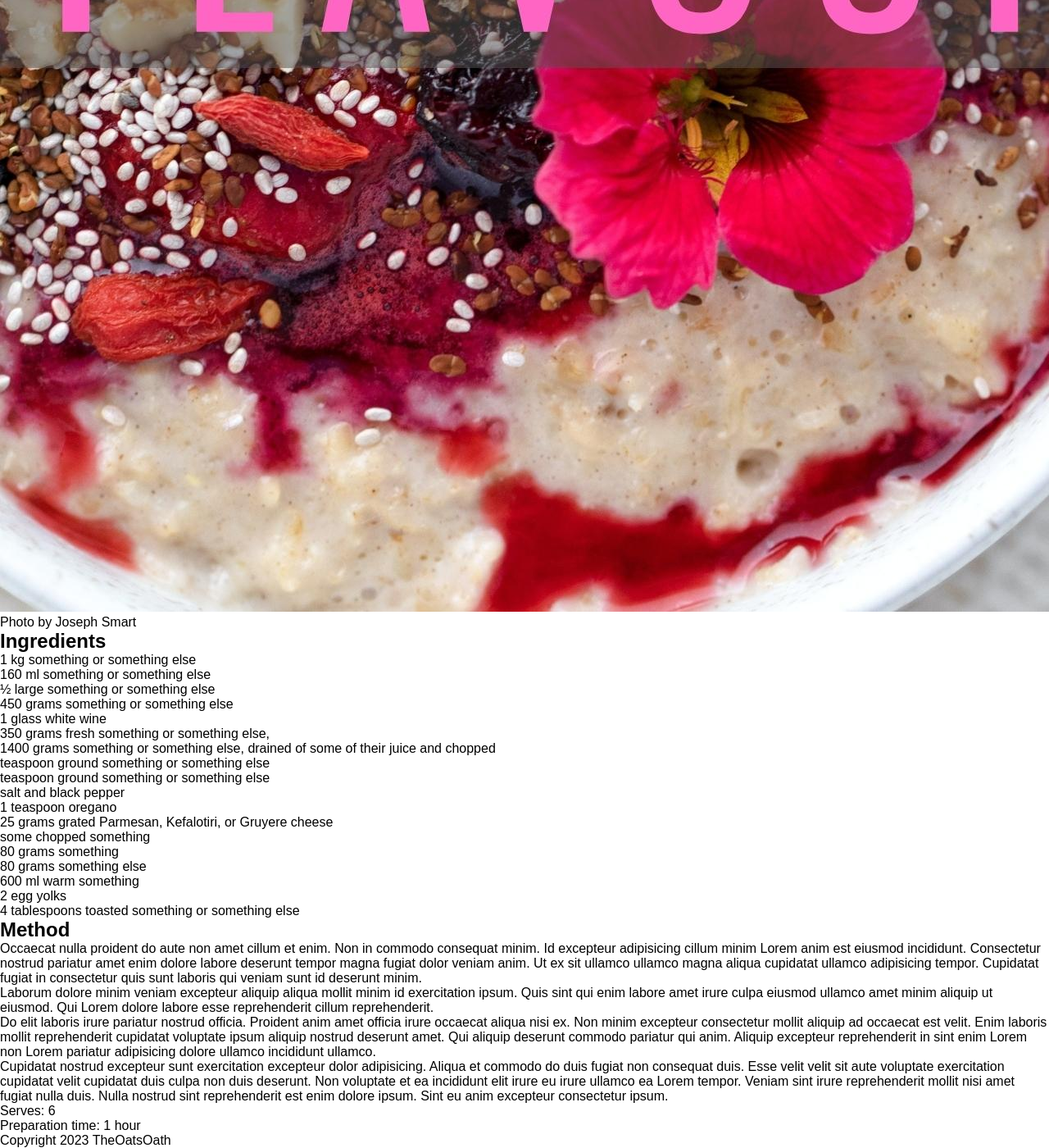
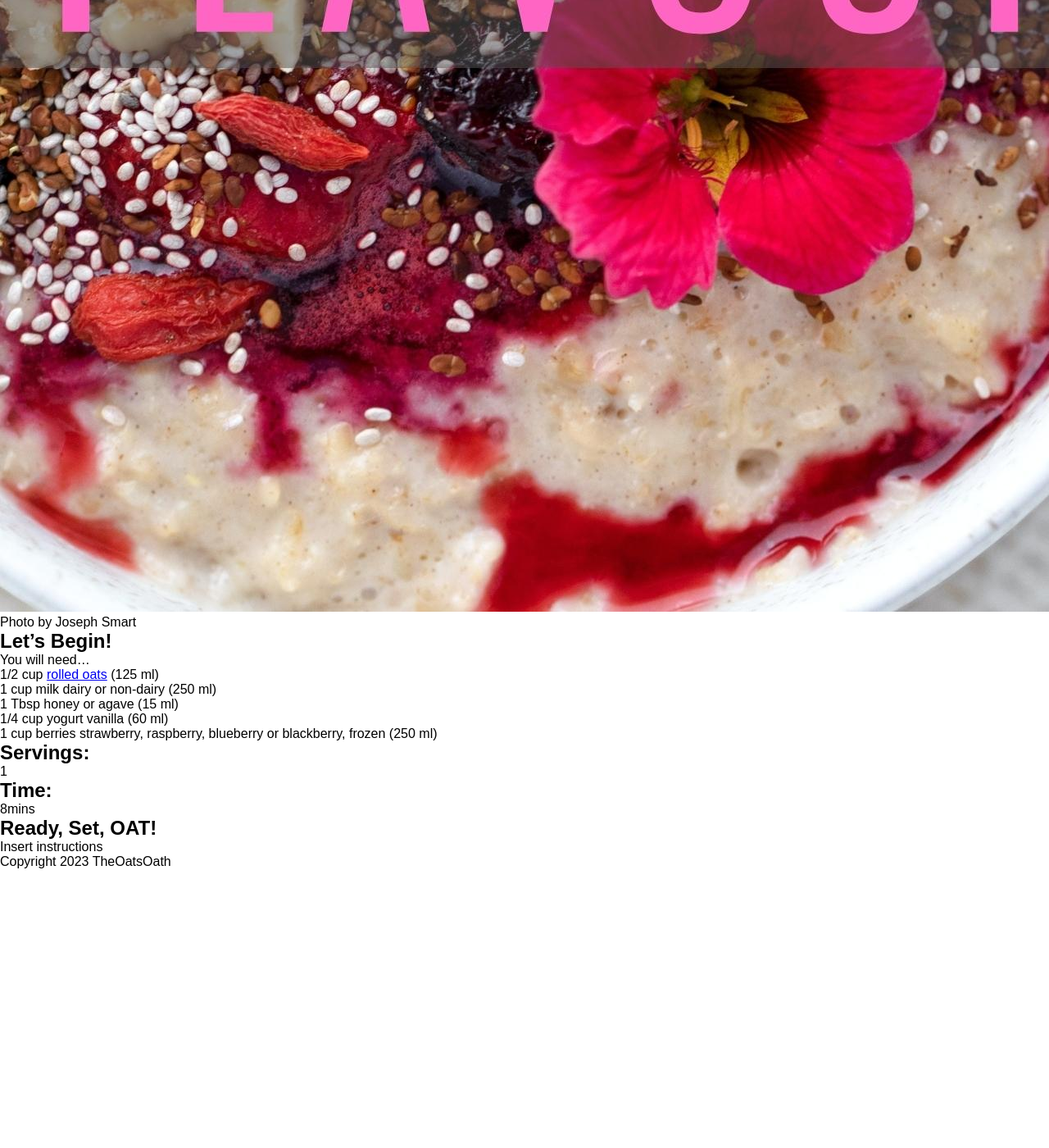
Before and after one commit to natalied0uglas/TheOatsOath, a Jekyll site: the page built from _recipes/recipe1.md, in a window 1280 px wide and 1400 px high, scrolled down 1219 px. Shown: the whole window at 82% size. Built offline with Jekyll 4.4.1, drawn with Linux system fonts in a browser that asks for light colours; after the commit the page ends 2279 px from its top, so only the background shows below that.

Commit message:
Update Recipe “recipe1”

```diff
--- a/_recipes/recipe1.md
+++ b/_recipes/recipe1.md
@@ -5,40 +5,26 @@ order: 4
 layout: recipe
 published: true
 ---
-
-
 ![Delicious Plate of Toast, Blueberries and Bananas, covered in sticky maple syrup](../uploads/b644e6b8-59f2-44f6-b94f-21fd5614c3ec.jpeg "Photo by Joseph Smart")
 
-## Ingredients
+# Let's Begin!
 
-* 1 kg something or something else
-* 160 ml something or something else
-* ½ large something or something else
-* 450 grams something or something else
-* 1 glass white wine
-* 350 grams fresh something or something else,
-* 1400 grams something or something else, drained of some of their juice and chopped
-* teaspoon ground something or something else
-* teaspoon ground something or something else
-* salt and black pepper
-* 1 teaspoon oregano
-* 25 grams grated Parmesan, Kefalotiri, or Gruyere cheese
-* some chopped something
-* 80 grams something
-* 80 grams something else
-* 600 ml warm something
-* 2 egg yolks
-* 4 tablespoons toasted something or something else
+You will need...
 
-## Method
+* 1/2 cup [rolled oats](https://oatseveryday.com/know-your-oats-2/#rolled-oats) (125 ml)
+* 1 cup milk dairy or non-dairy (250 ml)
+* 1 Tbsp honey or agave (15 ml)
+* 1/4 cup yogurt vanilla (60 ml)
+* 1 cup berries strawberry, raspberry, blueberry or blackberry, frozen (250 ml)
 
-Occaecat nulla proident do aute non amet cillum et enim. Non in commodo consequat minim. Id excepteur adipisicing cillum minim Lorem anim est eiusmod incididunt. Consectetur nostrud pariatur amet enim dolore labore deserunt tempor magna fugiat dolor veniam anim. Ut ex sit ullamco ullamco magna aliqua cupidatat ullamco adipisicing tempor. Cupidatat fugiat in consectetur quis sunt laboris qui veniam sunt id deserunt minim.
+## Servings:
 
-Laborum dolore minim veniam excepteur aliquip aliqua mollit minim id exercitation ipsum. Quis sint qui enim labore amet irure culpa eiusmod ullamco amet minim aliquip ut eiusmod. Qui Lorem dolore labore esse reprehenderit cillum reprehenderit.
+* 1
 
-Do elit laboris irure pariatur nostrud officia. Proident anim amet officia irure occaecat aliqua nisi ex. Non minim excepteur consectetur mollit aliquip ad occaecat est velit. Enim laboris mollit reprehenderit cupidatat voluptate ipsum aliquip nostrud deserunt amet. Qui aliquip deserunt commodo pariatur qui anim. Aliquip excepteur reprehenderit in sint enim Lorem non Lorem pariatur adipisicing dolore ullamco incididunt ullamco.
+## Time:
 
-Cupidatat nostrud excepteur sunt exercitation excepteur dolor adipisicing. Aliqua et commodo do duis fugiat non consequat duis. Esse velit velit sit aute voluptate exercitation cupidatat velit cupidatat duis culpa non duis deserunt. Non voluptate et ea incididunt elit irure eu irure ullamco ea Lorem tempor. Veniam sint irure reprehenderit mollit nisi amet fugiat nulla duis. Nulla nostrud sint reprehenderit est enim dolore ipsum. Sint eu anim excepteur consectetur ipsum.
+* 8mins
 
-* Serves: 6
-* Preparation time: 1 hour
+## Ready, Set, OAT!
+
+Insert instructions
```
